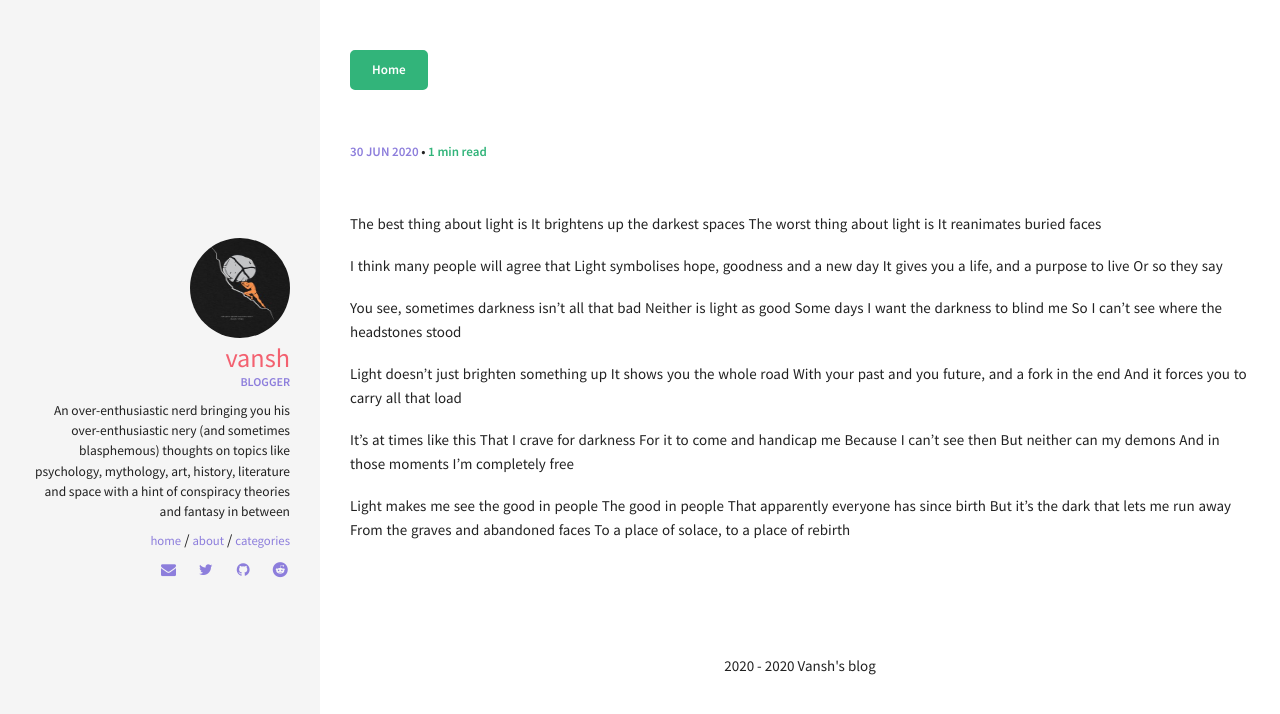
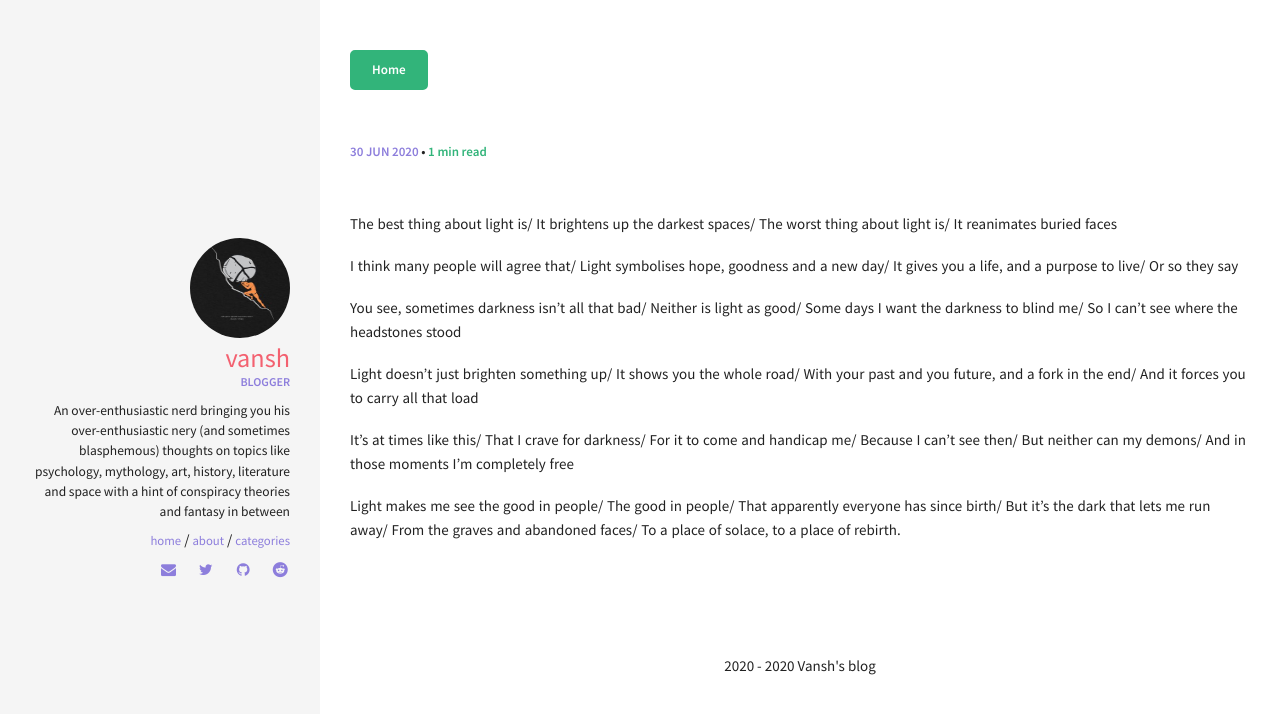
Before and after one commit to Vansh921/Website, a Jekyll site: the page built from _posts/2020-06-30-Light-and-Dark.md, in a window 1280 px wide. Shown: the top 714 px of the page. Built offline with Jekyll 4.4.1, drawn with Linux system fonts in a browser that asks for light colours; our own code applies the rules of GitHub Pages for plain Markdown files.

Commit message:
added now blog

```diff
--- a/_posts/2020-06-30-Light-and-Dark.md
+++ b/_posts/2020-06-30-Light-and-Dark.md
@@ -8,36 +8,36 @@ permalink:  /:title/
 category:  "Poems"
 ---
 
-The best thing about light is
-It brightens up the darkest spaces
-The worst thing about light is
+The best thing about light is/
+It brightens up the darkest spaces/
+The worst thing about light is/
 It reanimates buried faces
 
-I think many people will agree that
-Light symbolises hope, goodness and a new day
-It gives you a life, and a purpose to live
+I think many people will agree that/
+Light symbolises hope, goodness and a new day/
+It gives you a life, and a purpose to live/
 Or so they say
 
-You see, sometimes darkness isn't all that bad
-Neither is light as good
-Some days I want the darkness to blind me
+You see, sometimes darkness isn't all that bad/
+Neither is light as good/
+Some days I want the darkness to blind me/
 So I can't see where the headstones stood
 
-Light doesn't just brighten something up
-It shows you the whole road
-With your past and you future, and a fork in the end
+Light doesn't just brighten something up/
+It shows you the whole road/
+With your past and you future, and a fork in the end/
 And it forces you to carry all that load
 
-It's at times like this
-That I crave for darkness
-For it to come and handicap me
-Because I can't see then
-But neither can my demons
+It's at times like this/
+That I crave for darkness/
+For it to come and handicap me/
+Because I can't see then/
+But neither can my demons/
 And in those moments I'm completely free
 
-Light makes me see the good in people
-The good in people
-That apparently everyone has since birth
-But it's the dark that lets me run away
-From the graves and abandoned faces
-To a place of solace, to a place of rebirth
+Light makes me see the good in people/
+The good in people/
+That apparently everyone has since birth/
+But it's the dark that lets me run away/
+From the graves and abandoned faces/
+To a place of solace, to a place of rebirth.
```
